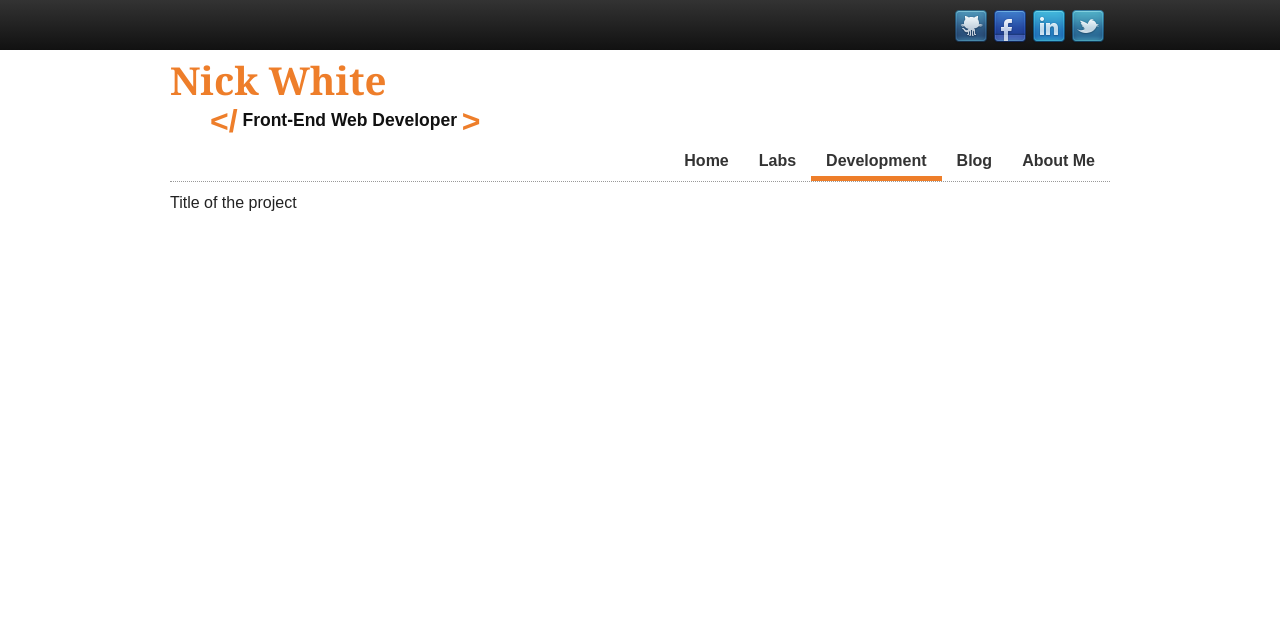
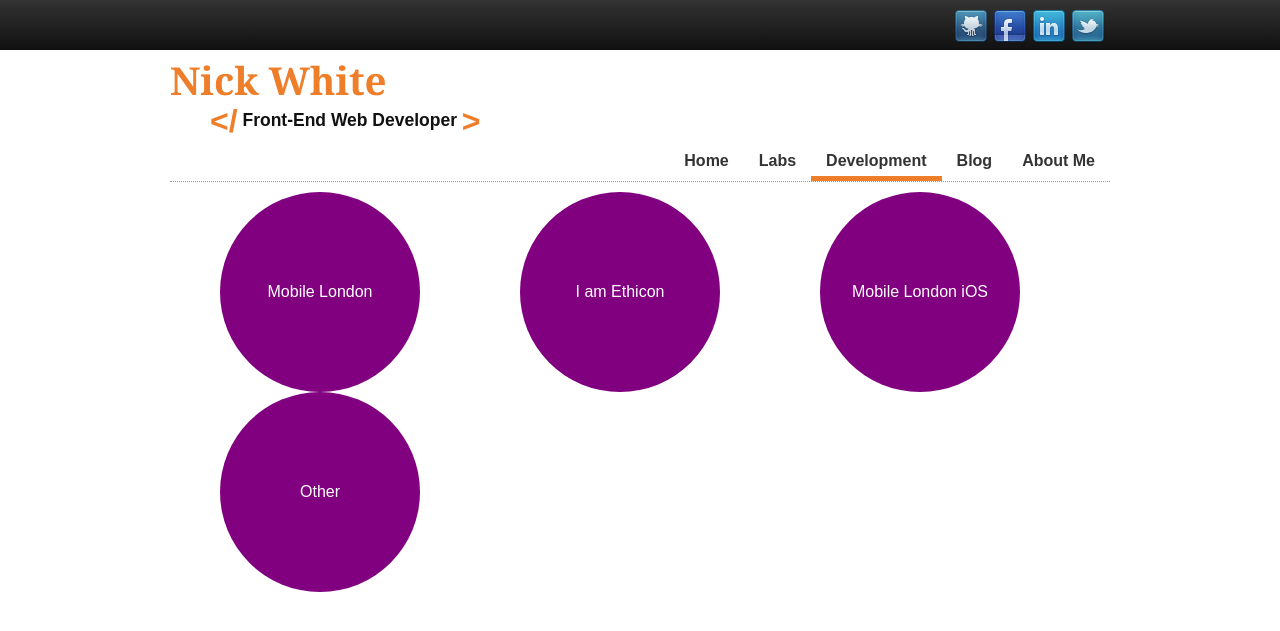
Before and after one commit to nwhite89/Toxic-Designs, a CodeIgniter app: page /portfolio/development in a window 1280 px wide. Shown: the top 631 px of the page. Run offline with CodeIgniter, Linux system fonts and the light colour scheme; some libraries are stand-ins or nearby versions.

Commit message:
start initial development page look

```diff
--- a/application/views/development.php
+++ b/application/views/development.php
@@ -1,5 +1,34 @@
+<style>
+.project {
+	width: 200px;
+	height: 200px;
+	margin: auto;
+	border-radius: 200px;
+	background: purple;
+	color: white;
+	text-align: center;
+	line-height: 200px;
+}
+</style>
 <div class="sixteen columns">
-	<p>
-		Title of the project
-	</p>
+	<div class="five columns">
+		<div class="project">
+			Mobile London
+		</div>
+	</div>
+	<div class="five columns">
+		<div class="project">
+			I am Ethicon
+		</div>
+	</div>
+	<div class="five columns">
+		<div class="project">
+			Mobile London iOS
+		</div>
+	</div>
+	<div class="five columns">
+		<div class="project">
+			Other
+		</div>
+	</div>
 </div>
```
Also changed, not shown: 1 other file.
